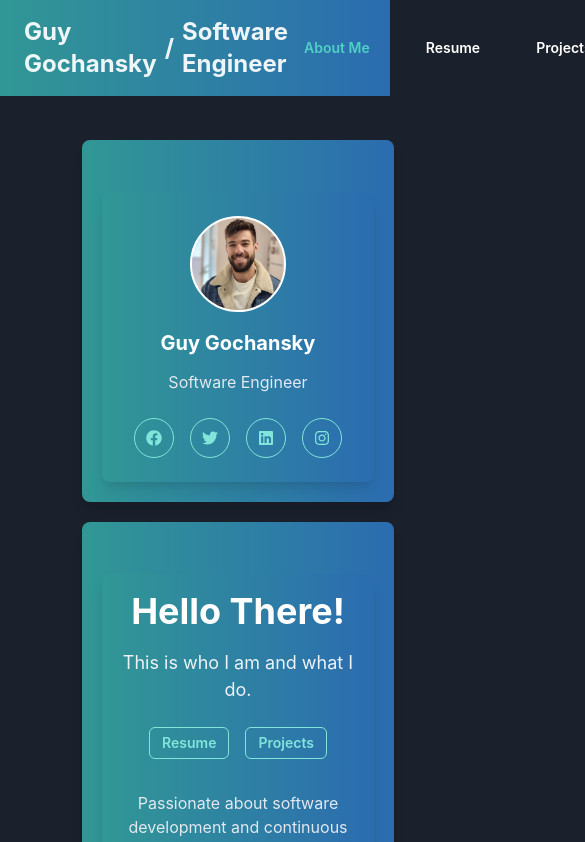
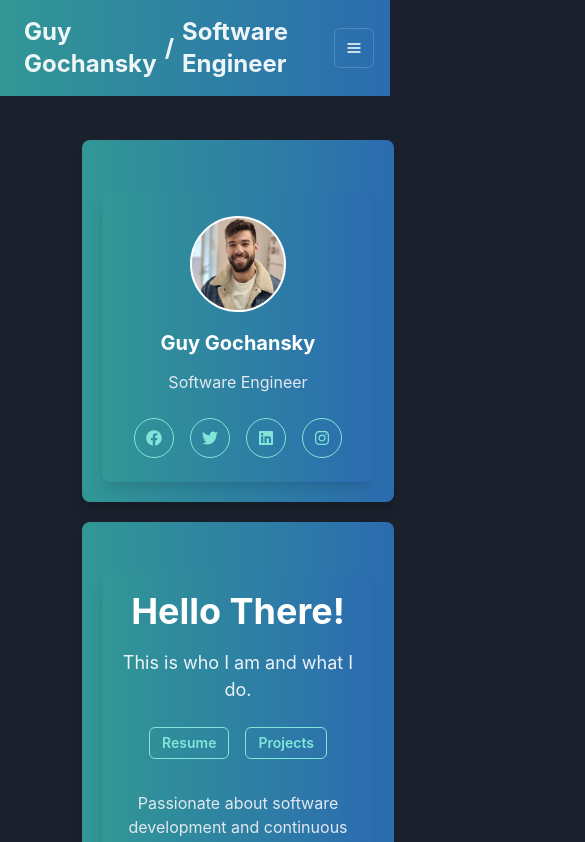
Before and after one commit to guhan1584/Portfolio, a React (Vite) app in the folder Personal-Website/: page / in a window 390 px wide. Shown: the top 842 px of the page, 585 px wide, since content can reach past the window. Built offline with nearby package versions, Linux system fonts and the light colour scheme.

Commit message:
Refactoring NavBar for responsiveness on mobile

```diff
--- a/Personal-Website/package.json
+++ b/Personal-Website/package.json
@@ -10,6 +10,7 @@
     "preview": "vite preview"
   },
   "dependencies": {
+    "@chakra-ui/icons": "^2.2.4",
     "@chakra-ui/react": "^2.8.2",
     "@emotion/react": "^11.13.3",
     "@emotion/styled": "^11.13.0",
--- a/Personal-Website/src/components/NavBar.tsx
+++ b/Personal-Website/src/components/NavBar.tsx
@@ -1,43 +1,30 @@
 import {
   Flex,
-  Spacer,
   Box,
   Button,
   Heading,
-  Grid,
   useBreakpointValue,
+  IconButton,
+  useDisclosure,
+  VStack,
+  HStack,
+  Drawer,
+  DrawerBody,
+  DrawerOverlay,
+  DrawerContent,
+  DrawerCloseButton,
 } from "@chakra-ui/react";
 import { Link, useLocation } from "react-router-dom";
+import { HamburgerIcon } from "@chakra-ui/icons";
 
 const NavBar = () => {
   const location = useLocation();
+  const { isOpen, onOpen, onClose } = useDisclosure();
   const buttonSize = useBreakpointValue({ base: "sm", md: "lg" });
+  const isMobile = useBreakpointValue({ base: true, md: false });
 
-  return (
-    <Flex
-      // bg={"#2C3E50"}
-      bgGradient="linear(to-r, teal.500, blue.600)"
-      as="nav"
-      p="4"
-      alignItems="center"
-    >
-      <Box display="flex" alignItems="center">
-        <Heading
-          marginLeft={2}
-          paddingRight={2}
-          fontSize={"x-large"}
-          fontWeight="bold"
-        >
-          Guy Gochansky
-        </Heading>
-        <Heading fontSize={"x-large"}> / </Heading>
-        <Heading paddingLeft={2} fontSize={"x-large"}>
-          Software Engineer
-        </Heading>
-      </Box>
-      <Spacer />
-      <Box marginRight={4}>
-        <Grid templateColumns="repeat(4, auto)" gap={6}>
+  const NavLinks = () => (
+    <>
       <Link to={"/"}>
         <Button
           variant={"ghost"}
@@ -74,8 +61,61 @@ const NavBar = () => {
           Contact
         </Button>
       </Link>
-        </Grid>
+    </>
+  );
+
+  return (
+    <Flex
+      bgGradient="linear(to-r, teal.500, blue.600)"
+      as="nav"
+      p="4"
+      alignItems="center"
+      justifyContent="space-between"
+    >
+      <Box display="flex" alignItems="center">
+        <Heading
+          marginLeft={2}
+          paddingRight={2}
+          fontSize={"x-large"}
+          fontWeight="bold"
+        >
+          Guy Gochansky
+        </Heading>
+        <Heading fontSize={"x-large"}> / </Heading>
+        <Heading paddingLeft={2} fontSize={"x-large"}>
+          Software Engineer
+        </Heading>
       </Box>
+
+      {isMobile ? (
+        <>
+          <IconButton
+            aria-label="Open menu"
+            icon={<HamburgerIcon />}
+            onClick={onOpen}
+            variant="outline"
+            color="white"
+          />
+          <Drawer isOpen={isOpen} placement="right" onClose={onClose}>
+            <DrawerOverlay>
+              <DrawerContent>
+                <DrawerCloseButton />
+                <DrawerBody>
+                  <VStack spacing={4} mt={4}>
+                    <NavLinks />
+                  </VStack>
+                </DrawerBody>
+              </DrawerContent>
+            </DrawerOverlay>
+          </Drawer>
+        </>
+      ) : (
+        <Box marginRight={4}>
+          <HStack spacing={6}>
+            <NavLinks />
+          </HStack>
+        </Box>
+      )}
     </Flex>
   );
 };
```
Also changed, not shown: 1 other file (tests, documents, lock files or other folders). Lines whose indentation alone changed are shown as unchanged.
